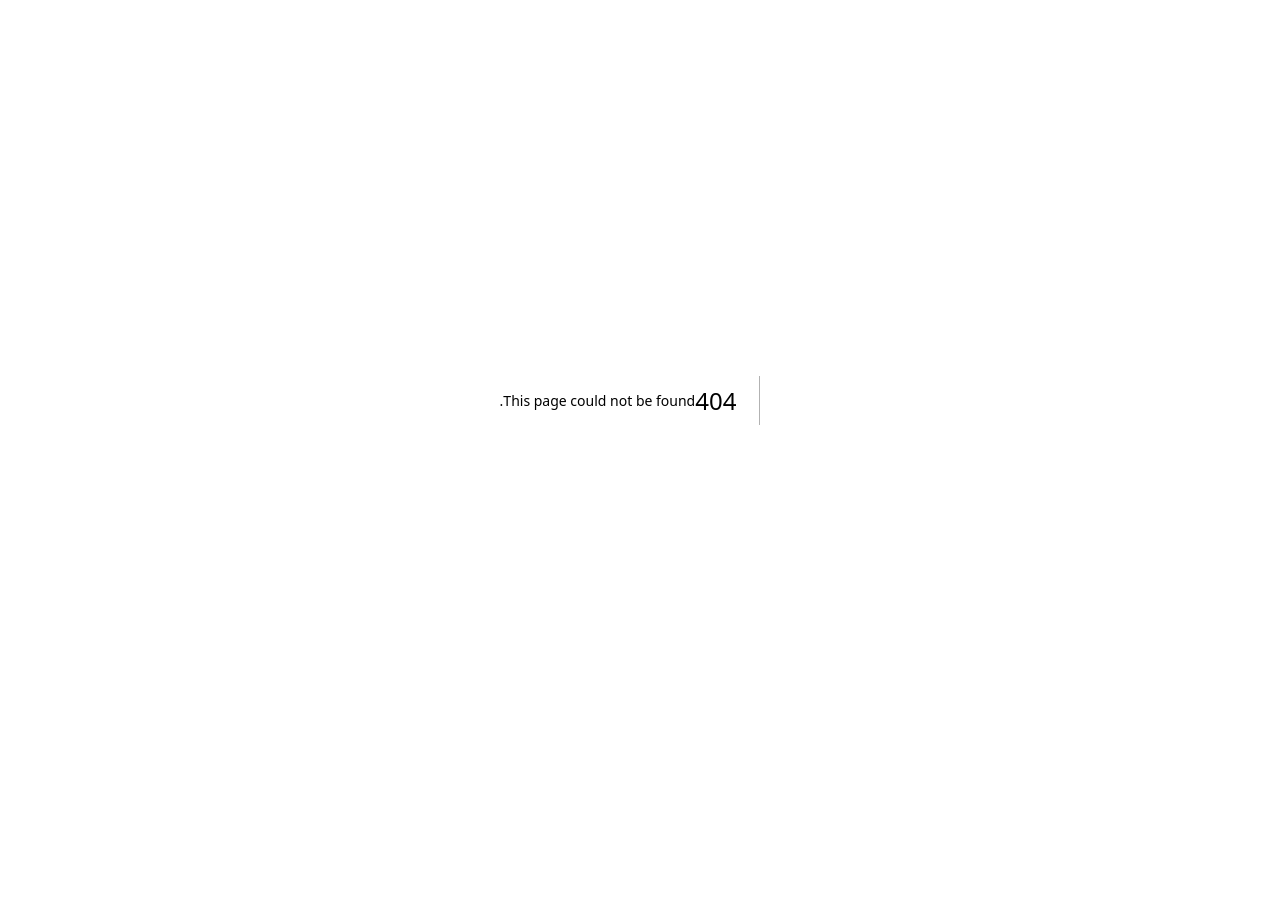
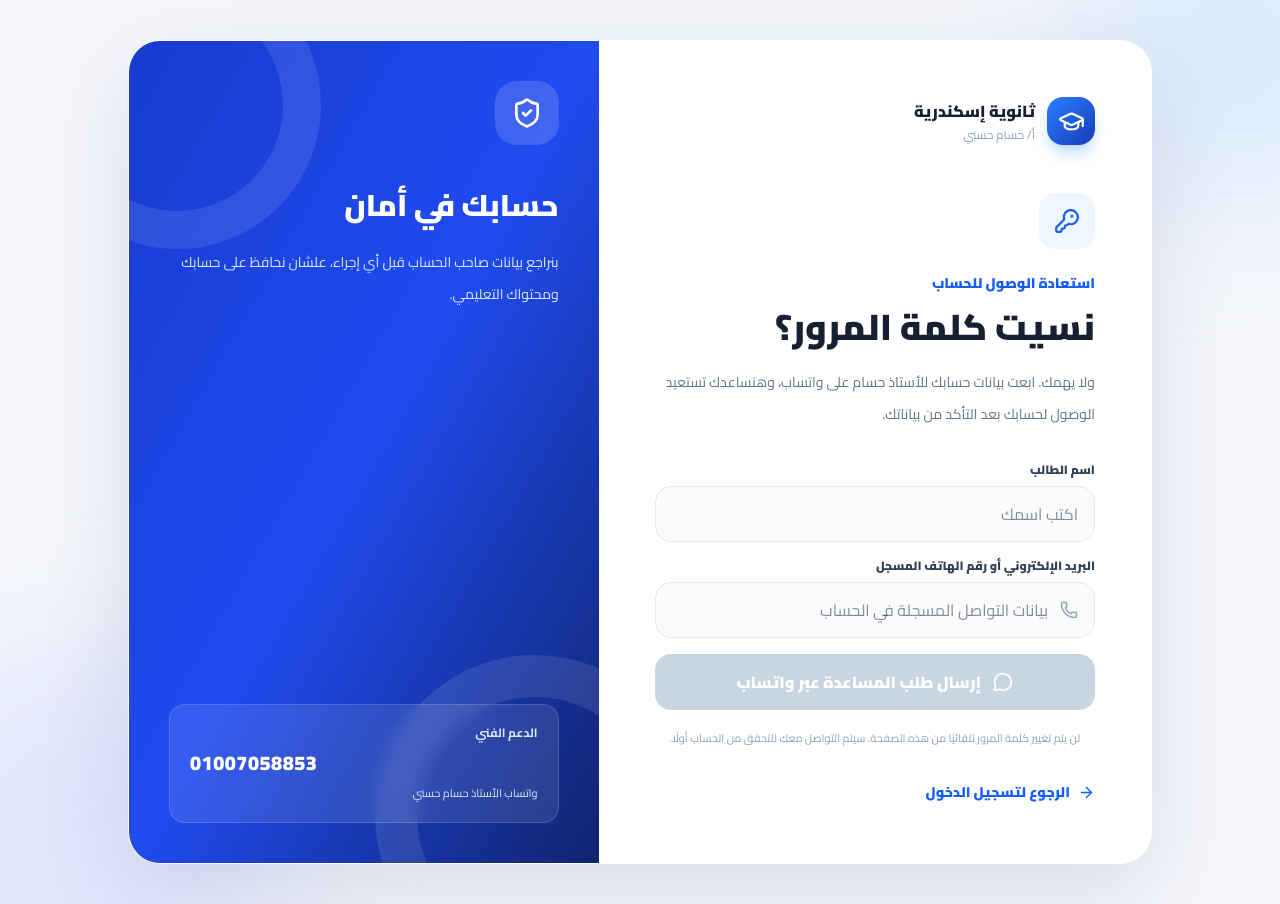
Before and after one commit to Nour2013hossam/hossam-platform, a Next.js app: page /forgot-password in a window 1280 px wide. Before the commit this address had no page. Before the commit the page ends 800 px from the top, so only its background shows below. Built offline with nearby package versions, Linux system fonts and the light colour scheme.

Commit message:
Add WhatsApp-assisted password recovery page

```diff
--- /dev/null
+++ b/src/app/forgot-password/page.tsx
@@ -0,0 +1,74 @@
+"use client";
+
+import Link from "next/link";
+import { useState } from "react";
+import { ArrowRight, GraduationCap, MessageCircle, ShieldCheck, KeyRound, Phone } from "lucide-react";
+
+export default function ForgotPasswordPage() {
+  const [contact, setContact] = useState("");
+  const [name, setName] = useState("");
+
+  const message = encodeURIComponent(
+    "السلام عليكم يا أستاذ حسام، محتاج مساعدة في استعادة الدخول إلى حسابي على منصة ثانوية إسكندرية.\nالاسم: " +
+      (name.trim() || "لم يتم تحديده") +
+      "\nالبريد الإلكتروني أو رقم الهاتف: " +
+      contact.trim()
+  );
+  const whatsappUrl = `https://wa.me/201007058853?text=${message}`;
+
+  return (
+    <main dir="rtl" className="relative flex min-h-screen items-center justify-center overflow-hidden bg-[#f4f6fb] px-4 py-10 text-[#172033]">
+      <div className="pointer-events-none absolute -right-28 -top-28 h-80 w-80 rounded-full bg-blue-200/40 blur-3xl" />
+      <div className="pointer-events-none absolute -bottom-32 -left-24 h-96 w-96 rounded-full bg-indigo-200/40 blur-3xl" />
+
+      <section className="relative grid w-full max-w-5xl overflow-hidden rounded-[32px] border border-white/80 bg-white shadow-[0_28px_90px_rgba(25,48,100,0.12)] lg:grid-cols-[1fr_0.85fr]">
+        <div className="p-7 sm:p-10 lg:p-14">
+          <Link href="/" className="mb-12 inline-flex items-center gap-3">
+            <span className="flex h-12 w-12 items-center justify-center rounded-2xl bg-gradient-to-br from-blue-500 to-blue-800 text-white shadow-lg shadow-blue-200"><GraduationCap size={27} /></span>
+            <span><strong className="block text-base font-black">ثانوية إسكندرية</strong><small className="mt-1 block text-xs text-slate-400">أ/ حسام حسني</small></span>
+          </Link>
+
+          <div className="mb-6 flex h-14 w-14 items-center justify-center rounded-2xl bg-blue-50 text-blue-600"><KeyRound size={26} /></div>
+          <p className="text-sm font-black text-blue-600">استعادة الوصول للحساب</p>
+          <h1 className="mt-3 text-3xl font-black leading-tight sm:text-4xl">نسيت كلمة المرور؟</h1>
+          <p className="mt-4 max-w-lg text-sm leading-8 text-slate-500">ولا يهمك. ابعت بيانات حسابك للأستاذ حسام على واتساب، وهنساعدك تستعيد الوصول لحسابك بعد التأكد من بياناتك.</p>
+
+          <div className="mt-8 space-y-4">
+            <label className="block">
+              <span className="mb-2 block text-xs font-black text-slate-700">اسم الطالب</span>
+              <input value={name} onChange={(event) => setName(event.target.value)} placeholder="اكتب اسمك" className="h-14 w-full rounded-2xl border border-slate-200 bg-slate-50/70 px-4 text-sm outline-none transition focus:border-blue-400 focus:bg-white focus:ring-4 focus:ring-blue-50" />
+            </label>
+            <label className="block">
+              <span className="mb-2 block text-xs font-black text-slate-700">البريد الإلكتروني أو رقم الهاتف المسجل</span>
+              <span className="flex h-14 items-center gap-3 rounded-2xl border border-slate-200 bg-slate-50/70 px-4 transition focus-within:border-blue-400 focus-within:bg-white focus-within:ring-4 focus-within:ring-blue-50">
+                <Phone size={18} className="shrink-0 text-slate-400" />
+                <input value={contact} onChange={(event) => setContact(event.target.value)} placeholder="بيانات التواصل المسجلة في الحساب" className="h-full min-w-0 flex-1 bg-transparent text-sm outline-none" />
+              </span>
+            </label>
+            <a href={whatsappUrl} target="_blank" rel="noreferrer" aria-disabled={!contact.trim()} onClick={(event) => { if (!contact.trim()) event.preventDefault(); }} className={`flex h-14 w-full items-center justify-center gap-3 rounded-2xl font-black text-white shadow-lg transition ${contact.trim() ? "bg-emerald-600 shadow-emerald-200 hover:-translate-y-0.5 hover:bg-emerald-700" : "cursor-not-allowed bg-slate-300 shadow-none"}`}>
+              <MessageCircle size={20} /> إرسال طلب المساعدة عبر واتساب
+            </a>
+            <p className="text-center text-[11px] leading-6 text-slate-400">لن يتم تغيير كلمة المرور تلقائيًا من هذه الصفحة. سيتم التواصل معك للتحقق من الحساب أولًا.</p>
+          </div>
+
+          <Link href="/login" className="mt-8 inline-flex items-center gap-2 text-sm font-black text-blue-600 transition hover:gap-3"><ArrowRight size={17} /> الرجوع لتسجيل الدخول</Link>
+        </div>
+
+        <aside className="relative hidden flex-col justify-between overflow-hidden bg-gradient-to-br from-[#173bcf] via-[#204bf0] to-[#10246f] p-10 text-white lg:flex">
+          <div className="absolute -left-24 -top-20 h-72 w-72 rounded-full border-[38px] border-white/10" />
+          <div className="absolute -bottom-28 -right-24 h-80 w-80 rounded-full border-[42px] border-white/10" />
+          <div className="relative">
+            <span className="flex h-16 w-16 items-center justify-center rounded-[22px] bg-white/15"><ShieldCheck size={32} /></span>
+            <h2 className="mt-9 text-3xl font-black leading-relaxed">حسابك في أمان</h2>
+            <p className="mt-4 max-w-sm text-sm leading-8 text-blue-100">بنراجع بيانات صاحب الحساب قبل أي إجراء، علشان نحافظ على حسابك ومحتواك التعليمي.</p>
+          </div>
+          <div className="relative rounded-2xl border border-white/15 bg-white/10 p-5 backdrop-blur">
+            <p className="text-xs font-bold text-blue-100">الدعم الفني</p>
+            <p dir="ltr" className="mt-2 text-xl font-black tracking-wide">01007058853</p>
+            <p className="mt-2 text-[11px] text-blue-100">واتساب الأستاذ حسام حسني</p>
+          </div>
+        </aside>
+      </section>
+    </main>
+  );
+}
```
